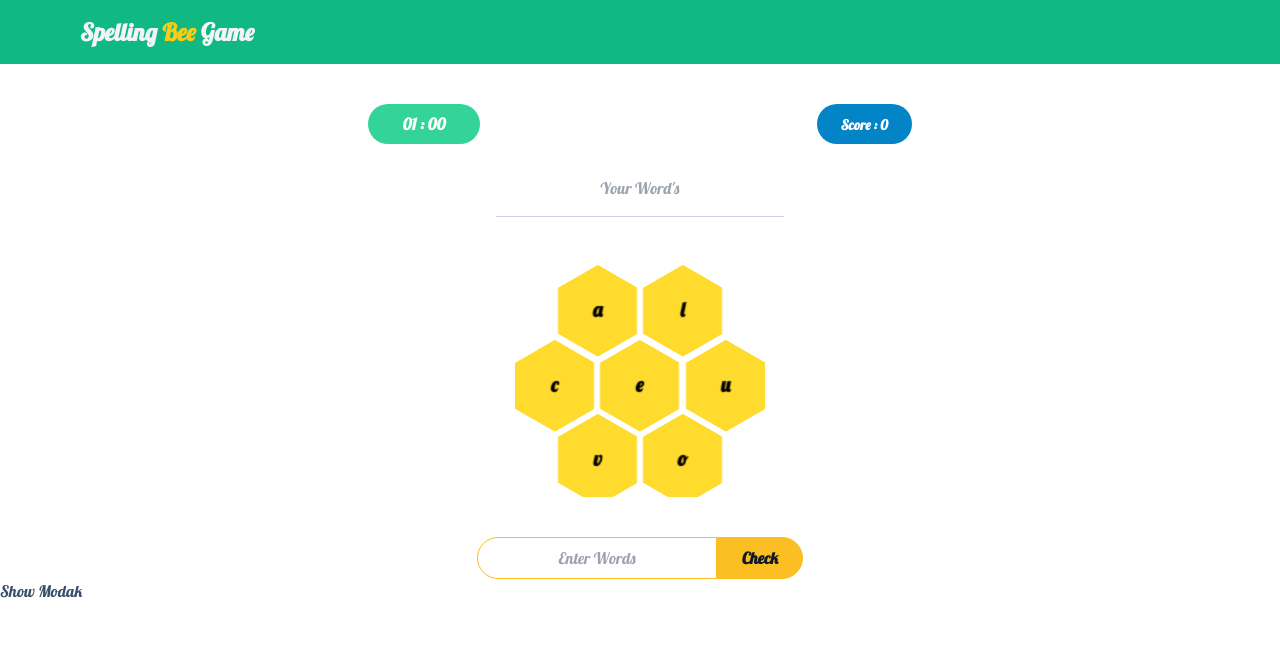
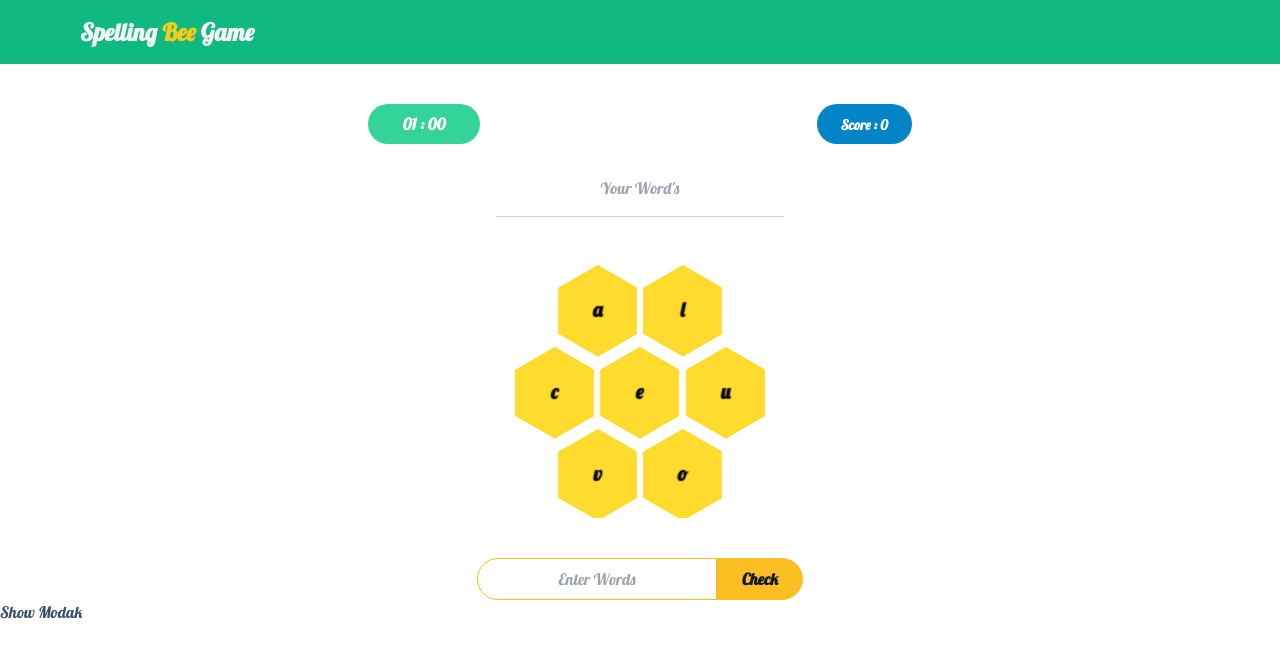
Before and after one commit to musayar9/Spelling-Bee, a Next.js app: page /english in a window 1280 px wide. Shown: the top 658 px of the page. Built offline with nearby package versions, Linux system fonts and the light colour scheme.

Commit message:
edit css

```diff
--- a/src/app/globals.css
+++ b/src/app/globals.css
@@ -29,7 +29,7 @@
 .hex::after {
   content: "";
   display: block;
-  padding-bottom: 86.602%; /* = 100 / tan(60) * 1.5 */
+  padding-bottom: 95.602%; /* = 100 / tan(60) * 1.5 86.602% */
 }
 
 .hexIn {
```
